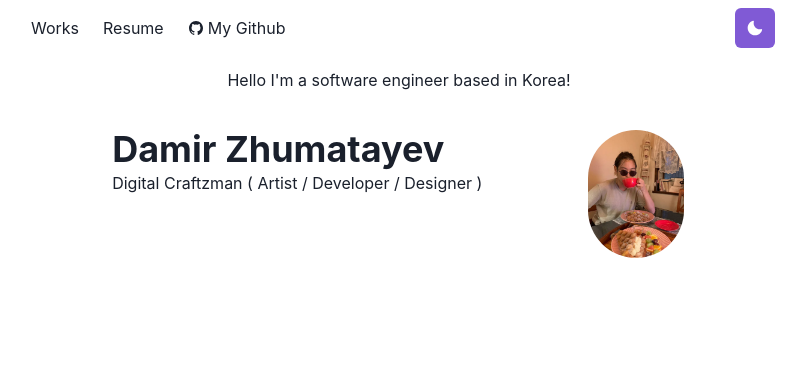
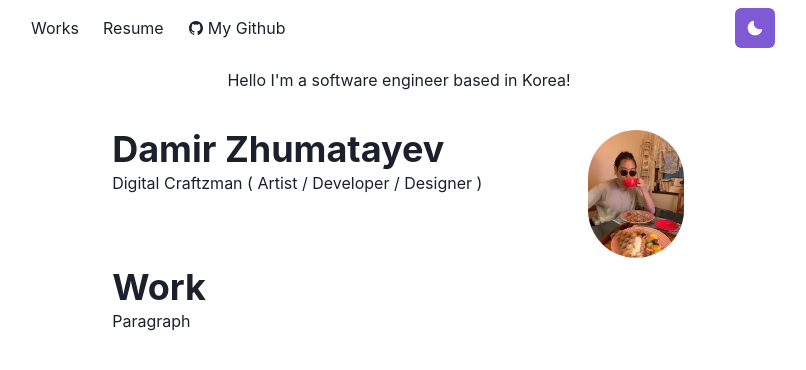
Before and after one commit to adidukik/portfolio, a Next.js app: page / in a window 1280 px wide. Shown: the top 370 px of the page, without its empty margins (241-1047 px from the left). Built offline with nearby package versions, Linux system fonts and the light colour scheme.

Commit message:
Add animated section

```diff
--- /dev/null
+++ b/components/section.js
@@ -0,0 +1,21 @@
+import { motion } from 'framer-motion'
+import { chakra, shouldForwardProp } from '@chakra-ui/react'
+
+const StyledDiv = chakra(motion.div, {
+  shouldForwardProp: prop => {
+    return shouldForwardProp(prop) || prop === 'transition'
+  }
+})
+
+const Section = ({ children, delay = 0 }) => (
+  <StyledDiv
+    initial={{ y: 10, opacity: 0 }}
+    animate={{ y: 0, opacity: 1 }}
+    transition={{ duration: 0.8, delay }}
+    mb={6}
+  >
+    {children}
+  </StyledDiv>
+)
+
+export default Section
--- a/pages/index.js
+++ b/pages/index.js
@@ -1,4 +1,5 @@
 import { Container, Box, Heading, Image, useColorModeValue } from '@chakra-ui/react'
+import Section from '../components/section'
 const Page = () => {
     return (
         <Container>
@@ -31,6 +32,12 @@
                     />
                 </Box>
             </Box>
+            <Section delay={0.1}>
+                <Heading as="h3" variant="section-title">
+                    Work
+                </Heading>
+                <p>Paragraph</p>
+            </Section>
         </Container>
     )
 }
```
